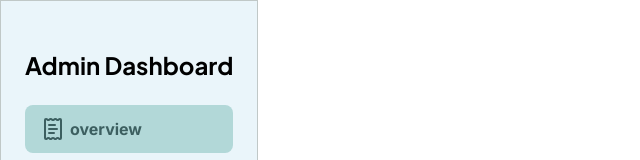
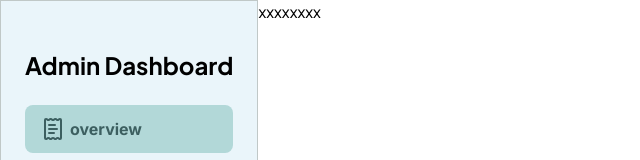
Before and after one commit to Rawaa-Ahmed-dotcom/eCommerce-App, a React (Vite) app in the folder client/: page /admin in a window 1280 px wide. Shown: the top 160 px of the page, without its empty margins (0-640 px from the left). Built offline with nearby package versions, Linux system fonts and the light colour scheme; sample sign-in values are in the browser's storage.

Commit message:
feat(router): configure admin nested routes with protected overview index

```diff
--- a/client/src/Routes.tsx
+++ b/client/src/Routes.tsx
@@ -10,7 +10,11 @@ import AuthLayout from "./Layouts/AuthLayout";
 import Login from "./components/Auth/Login";
 import { AuthProtect } from "./protectedRoutes/AuthProtect";
 import AdminLayout from "./Layouts/AdminLayout";
-import { IsAdminProtect } from "./protectedRoutes/isAdminProtect";
+import { IsAdminProtect } from "./protectedRoutes/IsAdminProtect";
+import AdminOverview from "./pages/AdminOverview";
+import AdminProducts from "./pages/AdminProducts";
+import AdminOrders from "./pages/AdminOrders";
+import AdminUsers from "./pages/AdminUsers";
 
 export const routes = createBrowserRouter([
   {
@@ -52,5 +56,11 @@ export const routes = createBrowserRouter([
         <AdminLayout />
       </IsAdminProtect>
     ),
+    children : [
+      {index : true , element : <AdminOverview/>},
+      {path : "products"  , element : <AdminProducts/>},
+      {path : "orders" , element : <AdminOrders/>},
+      {path : "users" , element : <AdminUsers/>}
+    ]
   },
 ]);
--- /dev/null
+++ b/client/src/pages/AdminOrders.tsx
@@ -0,0 +1,10 @@
+
+const AdminOrders = () => {
+  return (
+    <div>
+
+    </div>
+  )
+}
+
+export default AdminOrders
--- /dev/null
+++ b/client/src/pages/AdminOverview.tsx
@@ -0,0 +1,10 @@
+
+const AdminOverview = () => {
+  return (
+    <div>
+      xxxxxxxx
+    </div>
+  )
+}
+
+export default AdminOverview
--- /dev/null
+++ b/client/src/pages/AdminProducts.tsx
@@ -0,0 +1,10 @@
+
+const AdminProducts = () => {
+  return (
+    <div>
+
+    </div>
+  )
+}
+
+export default AdminProducts
--- /dev/null
+++ b/client/src/pages/AdminUsers.tsx
@@ -0,0 +1,10 @@
+
+const AdminUsers = () => {
+  return (
+    <div>
+
+    </div>
+  )
+}
+
+export default AdminUsers
```
